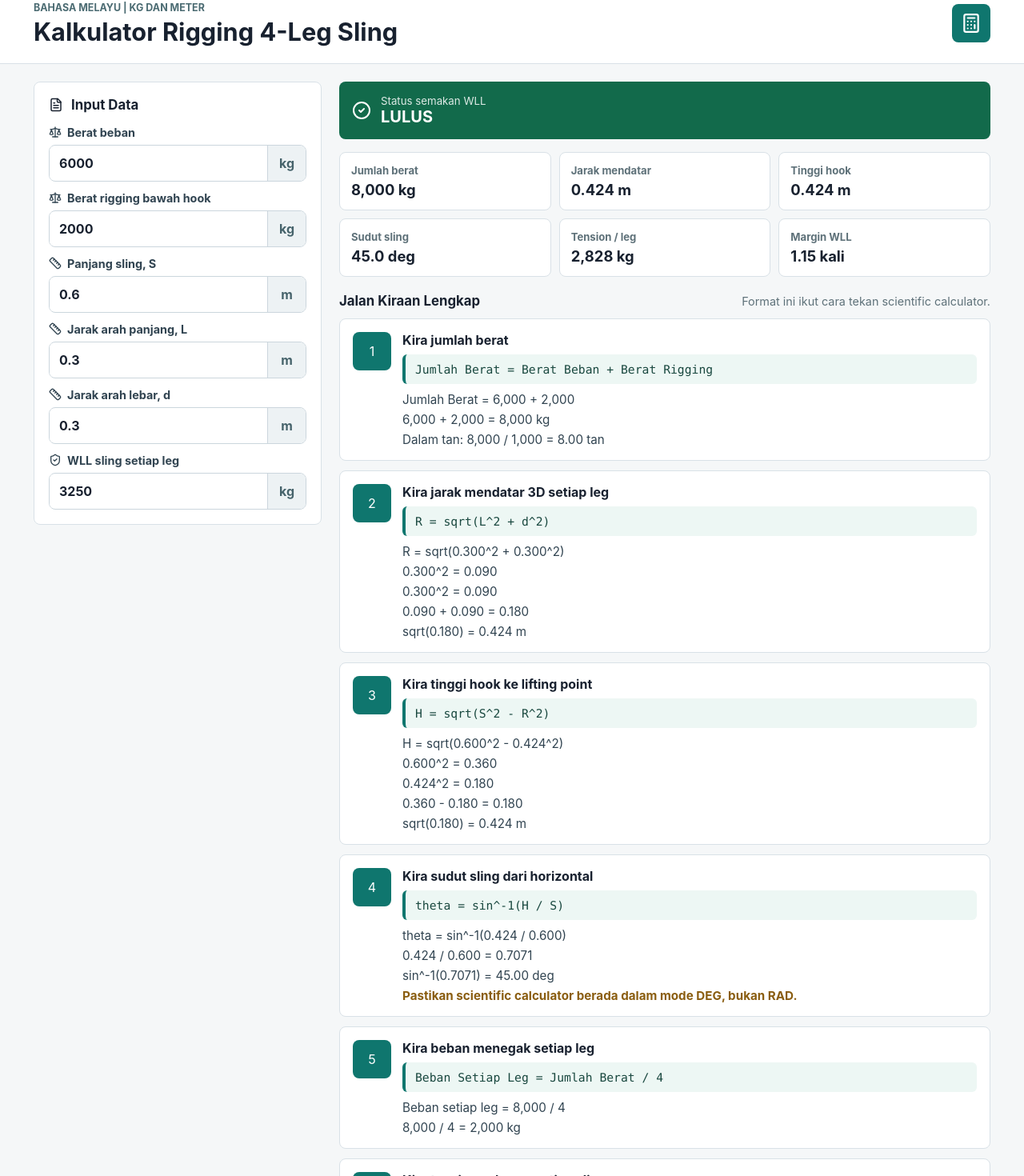
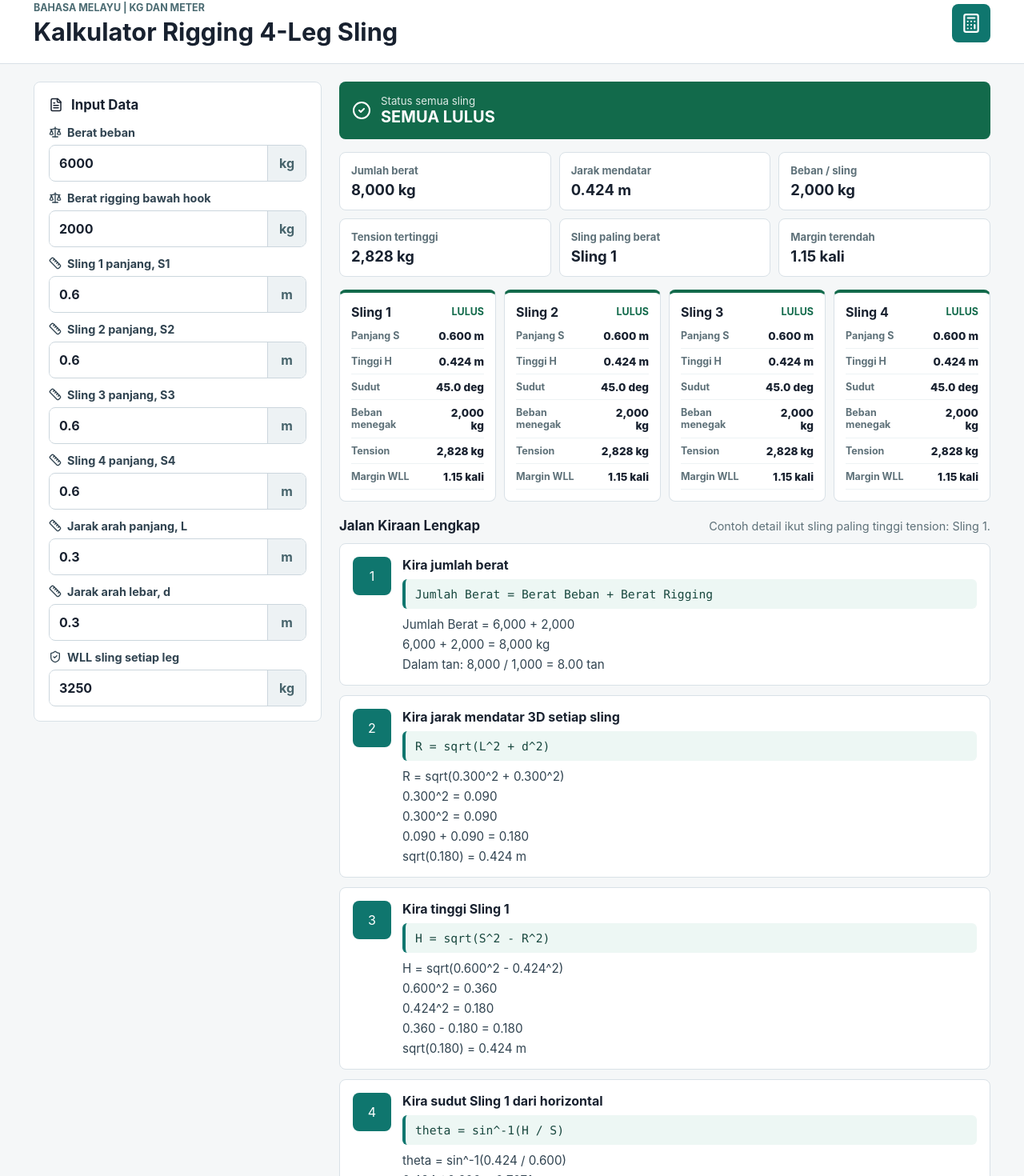
Before and after one commit to panadol94/rigging-calculator-my, a React (Vite) app: page / in a window 1280 px wide. Shown: the part 20-1490 px from the top of the page at 80% size. Built offline with nearby package versions, Linux system fonts and the light colour scheme.

Commit message:
Show results for each sling leg

```diff
--- a/src/main.jsx
+++ b/src/main.jsx
@@ -11,10 +11,12 @@ import {
 } from "lucide-react";
 import "./styles.css";
 
+const slingNames = ["Sling 1", "Sling 2", "Sling 3", "Sling 4"];
+
 const defaults = {
   loadKg: 6000,
   riggingKg: 2000,
-  slingLengthM: 0.6,
+  slingLengthsM: [0.6, 0.6, 0.6, 0.6],
   lengthM: 0.3,
   widthM: 0.3,
   wllKg: 3250,
@@ -40,33 +42,63 @@ function fmtWhole(value) {
   }).format(value);
 }
 
-function calc(input) {
-  const totalKg = input.loadKg + input.riggingKg;
-  const horizontalM = Math.sqrt(input.lengthM ** 2 + input.widthM ** 2);
-  const heightSquared = input.slingLengthM ** 2 - horizontalM ** 2;
+function calcLeg(name, slingLengthM, horizontalM, verticalPerLegKg, wllKg) {
+  const heightSquared = slingLengthM ** 2 - horizontalM ** 2;
   const heightM = heightSquared >= 0 ? Math.sqrt(heightSquared) : NaN;
-  const sinAngle = heightM / input.slingLengthM;
+  const sinAngle = heightM / slingLengthM;
   const angleDeg =
     Number.isFinite(sinAngle) && sinAngle >= -1 && sinAngle <= 1
       ? (Math.asin(sinAngle) * 180) / Math.PI
       : NaN;
+  const sinTheta = Math.sin((angleDeg * Math.PI) / 180);
+  const tensionKg = verticalPerLegKg / sinTheta;
+  const margin = wllKg / tensionKg;
+  const geometryOk = heightSquared >= 0 && slingLengthM > 0;
+
+  return {
+    name,
+    slingLengthM,
+    heightSquared,
+    heightM,
+    sinAngle,
+    angleDeg,
+    sinTheta,
+    tensionKg,
+    margin,
+    geometryOk,
+    passed: geometryOk && Number.isFinite(tensionKg) && wllKg >= tensionKg,
+  };
+}
+
+function calc(input) {
+  const totalKg = input.loadKg + input.riggingKg;
+  const horizontalM = Math.sqrt(input.lengthM ** 2 + input.widthM ** 2);
   const verticalPerLegKg = totalKg / 4;
-  const tensionKg = verticalPerLegKg / Math.sin((angleDeg * Math.PI) / 180);
-  const margin = input.wllKg / tensionKg;
+  const legs = input.slingLengthsM.map((length, index) =>
+    calcLeg(slingNames[index], length, horizontalM, verticalPerLegKg, input.wllKg),
+  );
+  const validTensions = legs
+    .map((leg) => leg.tensionKg)
+    .filter((value) => Number.isFinite(value));
+  const maxTensionKg = validTensions.length ? Math.max(...validTensions) : NaN;
+  const minMargin = Math.min(
+    ...legs.map((leg) => leg.margin).filter((value) => Number.isFinite(value)),
+  );
+  const worstLeg =
+    legs.find((leg) => leg.tensionKg === maxTensionKg) ?? legs.find((leg) => !leg.geometryOk) ?? legs[0];
+  const allGeometryOk = legs.every((leg) => leg.geometryOk);
+  const passed = allGeometryOk && legs.every((leg) => leg.passed);
 
   return {
     totalKg,
     horizontalM,
-    heightSquared,
-    heightM,
-    sinAngle,
-    angleDeg,
     verticalPerLegKg,
-    tensionKg,
-    margin,
-    passed:
-      Number.isFinite(tensionKg) && input.wllKg > 0 && input.wllKg >= tensionKg,
-    geometryOk: heightSquared >= 0 && input.slingLengthM > 0,
+    legs,
+    worstLeg,
+    maxTensionKg,
+    minMargin,
+    allGeometryOk,
+    passed,
   };
 }
 
@@ -100,6 +132,43 @@ function ResultPill({ label, value }) {
   );
 }
 
+function SlingCard({ leg, verticalPerLegKg, wllKg }) {
+  return (
+    <article className={`slingCard ${leg.passed ? "ok" : "bad"}`}>
+      <div className="slingHead">
+        <h3>{leg.name}</h3>
+        <strong>{leg.passed ? "LULUS" : leg.geometryOk ? "TIDAK LULUS" : "SEMAK"}</strong>
+      </div>
+      <dl>
+        <div>
+          <dt>Panjang S</dt>
+          <dd>{fmt(leg.slingLengthM, 3)} m</dd>
+        </div>
+        <div>
+          <dt>Tinggi H</dt>
+          <dd>{fmt(leg.heightM, 3)} m</dd>
+        </div>
+        <div>
+          <dt>Sudut</dt>
+          <dd>{fmt(leg.angleDeg, 1)} deg</dd>
+        </div>
+        <div>
+          <dt>Beban menegak</dt>
+          <dd>{fmtWhole(verticalPerLegKg)} kg</dd>
+        </div>
+        <div>
+          <dt>Tension</dt>
+          <dd>{fmtWhole(leg.tensionKg)} kg</dd>
+        </div>
+        <div>
+          <dt>Margin WLL</dt>
+          <dd>{fmt(wllKg / leg.tensionKg, 2)} kali</dd>
+        </div>
+      </dl>
+    </article>
+  );
+}
+
 function Step({ number, title, formula, children }) {
   return (
     <section className="step">
@@ -116,14 +185,23 @@ function Step({ number, title, formula, children }) {
 function App() {
   const [input, setInput] = useState(defaults);
   const result = useMemo(() => calc(input), [input]);
+  const sampleLeg = result.worstLeg;
 
   const setValue = (key) => (value) => {
     setInput((current) => ({ ...current, [key]: value }));
   };
 
+  const setSlingLength = (index) => (value) => {
+    setInput((current) => {
+      const slingLengthsM = [...current.slingLengthsM];
+      slingLengthsM[index] = value;
+      return { ...current, slingLengthsM };
+    });
+  };
+
   const warning =
-    !result.geometryOk &&
-    "Panjang sling terlalu pendek untuk jarak mendatar ini. Naikkan panjang sling atau kecilkan jarak lifting point.";
+    !result.allGeometryOk &&
+    "Ada sling yang terlalu pendek untuk jarak mendatar ini. Naikkan panjang sling atau kecilkan jarak lifting point.";
 
   return (
     <main>
@@ -160,13 +238,16 @@ function App() {
               onChange={setValue("riggingKg")}
               step="1"
             />
-            <Field
-              icon={Ruler}
-              label="Panjang sling, S"
-              suffix="m"
-              value={input.slingLengthM}
-              onChange={setValue("slingLengthM")}
-            />
+            {input.slingLengthsM.map((value, index) => (
+              <Field
+                key={slingNames[index]}
+                icon={Ruler}
+                label={`${slingNames[index]} panjang, S${index + 1}`}
+                suffix="m"
+                value={value}
+                onChange={setSlingLength(index)}
+              />
+            ))}
             <Field
               icon={Ruler}
               label="Jarak arah panjang, L"
@@ -196,9 +277,9 @@ function App() {
           <div className={`status ${result.passed ? "pass" : "fail"}`}>
             {result.passed ? <CheckCircle2 size={24} /> : <AlertTriangle size={24} />}
             <div>
-              <span>Status semakan WLL</span>
+              <span>Status semua sling</span>
               <strong>
-                {result.passed ? "LULUS" : result.geometryOk ? "TIDAK LULUS" : "SEMAK INPUT"}
+                {result.passed ? "SEMUA LULUS" : result.allGeometryOk ? "ADA TIDAK LULUS" : "SEMAK INPUT"}
               </strong>
             </div>
           </div>
@@ -208,16 +289,27 @@ function App() {
           <div className="summary">
             <ResultPill label="Jumlah berat" value={`${fmtWhole(result.totalKg)} kg`} />
             <ResultPill label="Jarak mendatar" value={`${fmt(result.horizontalM, 3)} m`} />
-            <ResultPill label="Tinggi hook" value={`${fmt(result.heightM, 3)} m`} />
-            <ResultPill label="Sudut sling" value={`${fmt(result.angleDeg, 1)} deg`} />
-            <ResultPill label="Tension / leg" value={`${fmtWhole(result.tensionKg)} kg`} />
-            <ResultPill label="Margin WLL" value={`${fmt(result.margin, 2)} kali`} />
+            <ResultPill label="Beban / sling" value={`${fmtWhole(result.verticalPerLegKg)} kg`} />
+            <ResultPill label="Tension tertinggi" value={`${fmtWhole(result.maxTensionKg)} kg`} />
+            <ResultPill label="Sling paling berat" value={sampleLeg.name} />
+            <ResultPill label="Margin terendah" value={`${fmt(result.minMargin, 2)} kali`} />
           </div>
+
+          <section className="slingGrid" aria-label="Result setiap sling">
+            {result.legs.map((leg) => (
+              <SlingCard
+                key={leg.name}
+                leg={leg}
+                verticalPerLegKg={result.verticalPerLegKg}
+                wllKg={input.wllKg}
+              />
+            ))}
+          </section>
 
           <section className="report">
             <div className="reportTitle">
               <h2>Jalan Kiraan Lengkap</h2>
-              <p>Format ini ikut cara tekan scientific calculator.</p>
+              <p>Contoh detail ikut sling paling tinggi tension: {sampleLeg.name}.</p>
             </div>
 
             <Step number="1" title="Kira jumlah berat" formula="Jumlah Berat = Berat Beban + Berat Rigging">
@@ -226,7 +318,7 @@ function App() {
               <p>Dalam tan: {fmtWhole(result.totalKg)} / 1,000 = {fmt(result.totalKg / 1000, 2)} tan</p>
             </Step>
 
-            <Step number="2" title="Kira jarak mendatar 3D setiap leg" formula="R = sqrt(L^2 + d^2)">
+            <Step number="2" title="Kira jarak mendatar 3D setiap sling" formula="R = sqrt(L^2 + d^2)">
               <p>R = sqrt({fmt(input.lengthM, 3)}^2 + {fmt(input.widthM, 3)}^2)</p>
               <p>{fmt(input.lengthM, 3)}^2 = {fmt(input.lengthM ** 2, 3)}</p>
               <p>{fmt(input.widthM, 3)}^2 = {fmt(input.widthM ** 2, 3)}</p>
@@ -234,43 +326,52 @@ function App() {
               <p>sqrt({fmt(input.lengthM ** 2 + input.widthM ** 2, 3)}) = {fmt(result.horizontalM, 3)} m</p>
             </Step>
 
-            <Step number="3" title="Kira tinggi hook ke lifting point" formula="H = sqrt(S^2 - R^2)">
-              <p>H = sqrt({fmt(input.slingLengthM, 3)}^2 - {fmt(result.horizontalM, 3)}^2)</p>
-              <p>{fmt(input.slingLengthM, 3)}^2 = {fmt(input.slingLengthM ** 2, 3)}</p>
+            <Step number="3" title={`Kira tinggi ${sampleLeg.name}`} formula="H = sqrt(S^2 - R^2)">
+              <p>H = sqrt({fmt(sampleLeg.slingLengthM, 3)}^2 - {fmt(result.horizontalM, 3)}^2)</p>
+              <p>{fmt(sampleLeg.slingLengthM, 3)}^2 = {fmt(sampleLeg.slingLengthM ** 2, 3)}</p>
               <p>{fmt(result.horizontalM, 3)}^2 = {fmt(result.horizontalM ** 2, 3)}</p>
-              <p>{fmt(input.slingLengthM ** 2, 3)} - {fmt(result.horizontalM ** 2, 3)} = {fmt(result.heightSquared, 3)}</p>
-              <p>sqrt({fmt(result.heightSquared, 3)}) = {fmt(result.heightM, 3)} m</p>
+              <p>{fmt(sampleLeg.slingLengthM ** 2, 3)} - {fmt(result.horizontalM ** 2, 3)} = {fmt(sampleLeg.heightSquared, 3)}</p>
+              <p>sqrt({fmt(sampleLeg.heightSquared, 3)}) = {fmt(sampleLeg.heightM, 3)} m</p>
             </Step>
 
-            <Step number="4" title="Kira sudut sling dari horizontal" formula="theta = sin^-1(H / S)">
-              <p>theta = sin^-1({fmt(result.heightM, 3)} / {fmt(input.slingLengthM, 3)})</p>
-              <p>{fmt(result.heightM, 3)} / {fmt(input.slingLengthM, 3)} = {fmt(result.sinAngle, 4)}</p>
-              <p>sin^-1({fmt(result.sinAngle, 4)}) = {fmt(result.angleDeg, 2)} deg</p>
+            <Step number="4" title={`Kira sudut ${sampleLeg.name} dari horizontal`} formula="theta = sin^-1(H / S)">
+              <p>theta = sin^-1({fmt(sampleLeg.heightM, 3)} / {fmt(sampleLeg.slingLengthM, 3)})</p>
+              <p>{fmt(sampleLeg.heightM, 3)} / {fmt(sampleLeg.slingLengthM, 3)} = {fmt(sampleLeg.sinAngle, 4)}</p>
+              <p>sin^-1({fmt(sampleLeg.sinAngle, 4)}) = {fmt(sampleLeg.angleDeg, 2)} deg</p>
               <p className="note">Pastikan scientific calculator berada dalam mode DEG, bukan RAD.</p>
             </Step>
 
-            <Step number="5" title="Kira beban menegak setiap leg" formula="Beban Setiap Leg = Jumlah Berat / 4">
-              <p>Beban setiap leg = {fmtWhole(result.totalKg)} / 4</p>
+            <Step number="5" title="Kira beban menegak setiap sling" formula="Beban Setiap Sling = Jumlah Berat / 4">
+              <p>Beban setiap sling = {fmtWhole(result.totalKg)} / 4</p>
               <p>{fmtWhole(result.totalKg)} / 4 = {fmtWhole(result.verticalPerLegKg)} kg</p>
             </Step>
 
-            <Step number="6" title="Kira tension sebenar setiap sling" formula="Tension = Beban Setiap Leg / sin(theta)">
-              <p>Tension = {fmtWhole(result.verticalPerLegKg)} / sin({fmt(result.angleDeg, 2)})</p>
-              <p>sin({fmt(result.angleDeg, 2)}) = {fmt(Math.sin((result.angleDeg * Math.PI) / 180), 4)}</p>
-              <p>{fmtWhole(result.verticalPerLegKg)} / {fmt(Math.sin((result.angleDeg * Math.PI) / 180), 4)} = {fmtWhole(result.tensionKg)} kg</p>
-              <p>Dalam tan: {fmtWhole(result.tensionKg)} / 1,000 = {fmt(result.tensionKg / 1000, 2)} tan</p>
+            <Step number="6" title={`Kira tension sebenar ${sampleLeg.name}`} formula="Tension = Beban Setiap Sling / sin(theta)">
+              <p>Tension = {fmtWhole(result.verticalPerLegKg)} / sin({fmt(sampleLeg.angleDeg, 2)})</p>
+              <p>sin({fmt(sampleLeg.angleDeg, 2)}) = {fmt(sampleLeg.sinTheta, 4)}</p>
+              <p>{fmtWhole(result.verticalPerLegKg)} / {fmt(sampleLeg.sinTheta, 4)} = {fmtWhole(sampleLeg.tensionKg)} kg</p>
+              <p>Dalam tan: {fmtWhole(sampleLeg.tensionKg)} / 1,000 = {fmt(sampleLeg.tensionKg / 1000, 2)} tan</p>
             </Step>
 
-            <Step number="7" title="Semak WLL sling" formula="WLL Sling >= Tension Sebenar">
-              <p>WLL sling = {fmtWhole(input.wllKg)} kg</p>
-              <p>Tension sebenar = {fmtWhole(result.tensionKg)} kg</p>
-              <p>{fmtWhole(input.wllKg)} {result.passed ? ">=" : "<"} {fmtWhole(result.tensionKg)}</p>
-              <p>Status: {result.passed ? "LULUS" : "TIDAK LULUS"}</p>
+            <Step number="7" title="Result Sling 1, Sling 2, Sling 3, Sling 4" formula="Kiraan yang sama dibuat untuk setiap sling">
+              {result.legs.map((leg) => (
+                <p key={leg.name}>
+                  {leg.name}: S = {fmt(leg.slingLengthM, 3)} m, H = {fmt(leg.heightM, 3)} m, sudut = {fmt(leg.angleDeg, 2)} deg,
+                  tension = {fmtWhole(leg.tensionKg)} kg, status = {leg.passed ? "LULUS" : leg.geometryOk ? "TIDAK LULUS" : "SEMAK"}
+                </p>
+              ))}
             </Step>
 
-            <Step number="8" title="Kira margin keselamatan" formula="Margin = WLL Sling / Tension Sebenar">
-              <p>Margin = {fmtWhole(input.wllKg)} / {fmtWhole(result.tensionKg)}</p>
-              <p>{fmtWhole(input.wllKg)} / {fmtWhole(result.tensionKg)} = {fmt(result.margin, 2)} kali</p>
+            <Step number="8" title="Semak WLL sling" formula="WLL Sling >= Tension Sebenar">
+              <p>WLL sling = {fmtWhole(input.wllKg)} kg</p>
+              <p>Tension tertinggi = {fmtWhole(result.maxTensionKg)} kg ({sampleLeg.name})</p>
+              <p>{fmtWhole(input.wllKg)} {result.passed ? ">=" : "<"} {fmtWhole(result.maxTensionKg)}</p>
+              <p>Status keseluruhan: {result.passed ? "LULUS" : "TIDAK LULUS"}</p>
+            </Step>
+
+            <Step number="9" title="Kira margin keselamatan paling rendah" formula="Margin = WLL Sling / Tension Sebenar">
+              <p>Margin = {fmtWhole(input.wllKg)} / {fmtWhole(result.maxTensionKg)}</p>
+              <p>{fmtWhole(input.wllKg)} / {fmtWhole(result.maxTensionKg)} = {fmt(result.minMargin, 2)} kali</p>
             </Step>
           </section>
         </section>
--- a/src/styles.css
+++ b/src/styles.css
@@ -215,6 +215,77 @@ input {
   overflow-wrap: anywhere;
 }
 
+.slingGrid {
+  display: grid;
+  gap: 10px;
+  grid-template-columns: repeat(4, minmax(0, 1fr));
+}
+
+.slingCard {
+  background: #ffffff;
+  border: 1px solid #d9e1e7;
+  border-radius: 8px;
+  min-width: 0;
+  padding: 14px;
+}
+
+.slingCard.ok {
+  border-top: 4px solid #126a4b;
+}
+
+.slingCard.bad {
+  border-top: 4px solid #a13d2d;
+}
+
+.slingHead {
+  align-items: center;
+  display: flex;
+  justify-content: space-between;
+  gap: 8px;
+  margin-bottom: 12px;
+}
+
+.slingHead h3 {
+  font-size: 1rem;
+  margin-bottom: 0;
+}
+
+.slingHead strong {
+  color: #126a4b;
+  font-size: 0.78rem;
+}
+
+.slingCard.bad .slingHead strong {
+  color: #a13d2d;
+}
+
+dl {
+  display: grid;
+  gap: 8px;
+  margin: 0;
+}
+
+dl div {
+  border-bottom: 1px solid #edf2f4;
+  display: flex;
+  justify-content: space-between;
+  gap: 8px;
+  padding-bottom: 7px;
+}
+
+dt {
+  color: #5e7179;
+  font-size: 0.78rem;
+  font-weight: 700;
+}
+
+dd {
+  font-size: 0.85rem;
+  font-weight: 800;
+  margin: 0;
+  text-align: right;
+}
+
 .report {
   display: grid;
   gap: 12px;
@@ -288,6 +359,10 @@ input {
   .summary {
     grid-template-columns: repeat(2, minmax(0, 1fr));
   }
+
+  .slingGrid {
+    grid-template-columns: repeat(2, minmax(0, 1fr));
+  }
 }
 
 @media (max-width: 560px) {
@@ -305,6 +380,10 @@ input {
     grid-template-columns: 1fr;
   }
 
+  .slingGrid {
+    grid-template-columns: 1fr;
+  }
+
   .reportTitle {
     align-items: flex-start;
     display: grid;
```
